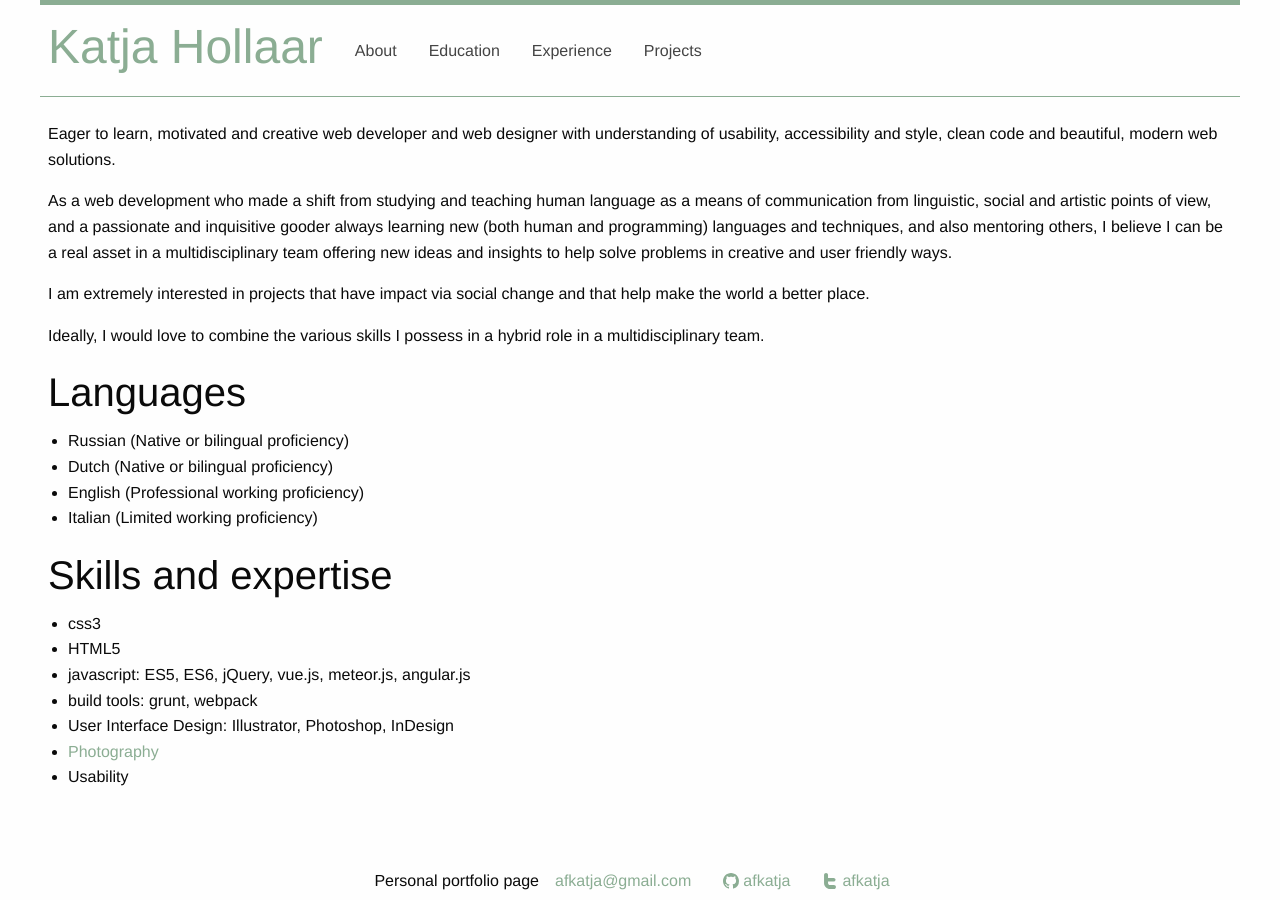
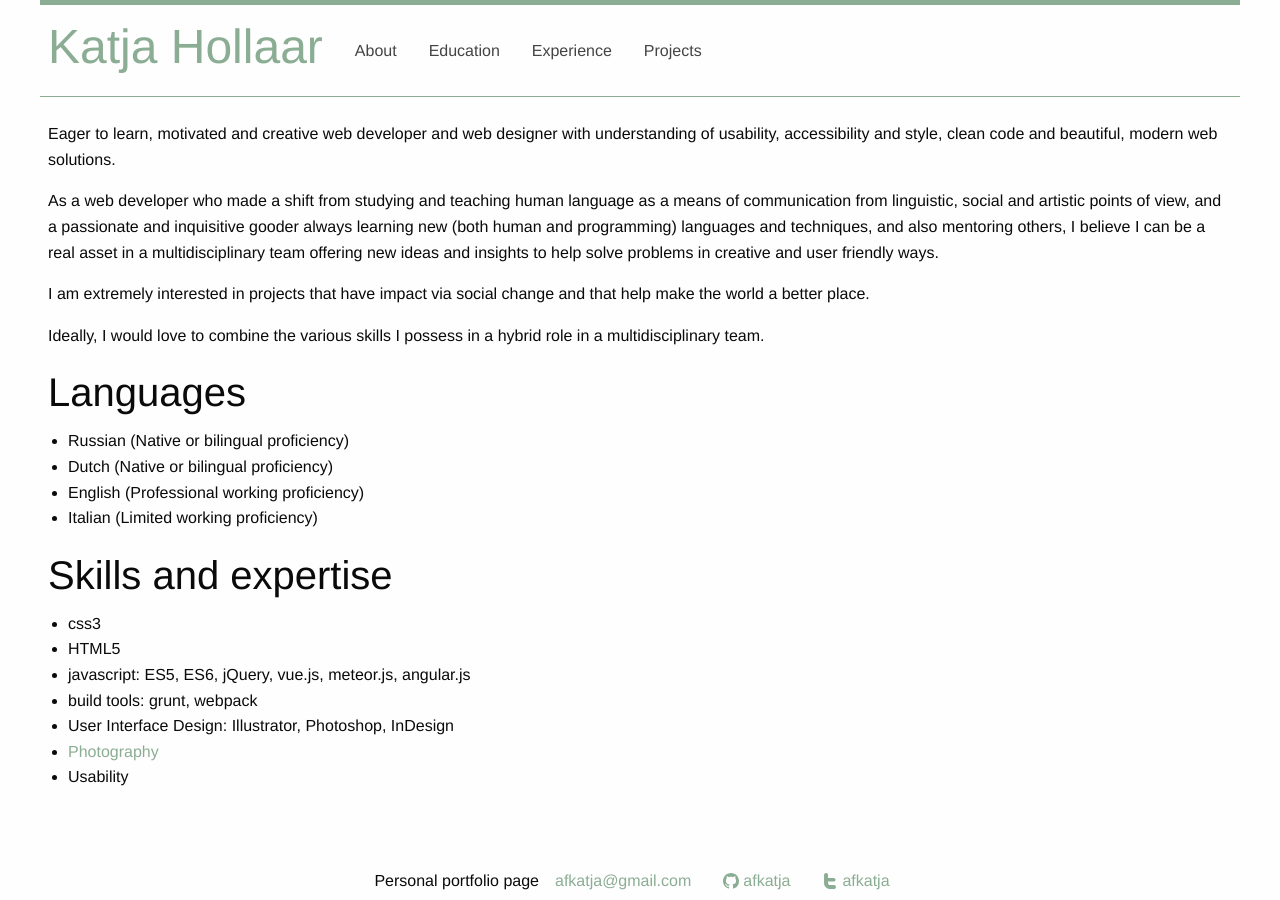
Before and after one commit to afkatja/afkatja.github.io, a Jekyll site: the page built from _pages/index.md, in a window 1280 px wide. Built offline with Jekyll 4.4.1, drawn with Linux system fonts in a browser that asks for light colours.

Commit message:
More content

```diff
--- a/_layouts/project.html
+++ b/_layouts/project.html
@@ -2,7 +2,7 @@
   <a href="{{page.href}}" target="_blank">
     <figure class="thumbnail">
       <img src="{{page.img}}">
-      <figcaption>{{page.title}}</figcaption>
+      <figcaption>{{page.title}} {% unless page.href %}(not yet live){% endunless %}</figcaption>
     </figure>
   </a>
 </div>
--- a/_pages/index.md
+++ b/_pages/index.md
@@ -5,7 +5,7 @@
 
 Eager to learn, motivated and creative web developer and web designer with understanding of usability, accessibility and style, clean code and beautiful, modern web solutions.
 
-As a web development who made a shift from studying and teaching human language as a means of communication from linguistic, social and artistic points of view, and a passionate and inquisitive gooder always learning new (both human and programming) languages and techniques, and also mentoring others, I believe I can be a real asset in a multidisciplinary team offering new ideas and insights to help solve problems in creative and user friendly ways.
+As a web developer who made a shift from studying and teaching human language as a means of communication from linguistic, social and artistic points of view, and a passionate and inquisitive gooder always learning new (both human and programming) languages and techniques, and also mentoring others, I believe I can be a real asset in a multidisciplinary team offering new ideas and insights to help solve problems in creative and user friendly ways.
 
 I am extremely interested in projects that have impact via social change and that help make the world a better place.
 
```
Also changed, not shown: _edu/1.hro.md (+1 -1 lines), _edu/2.vu.md (+2 -2 lines), _projects/1.girlcode.md (+1 -1 lines), _work/1.q42.md (+1 -1 lines).
